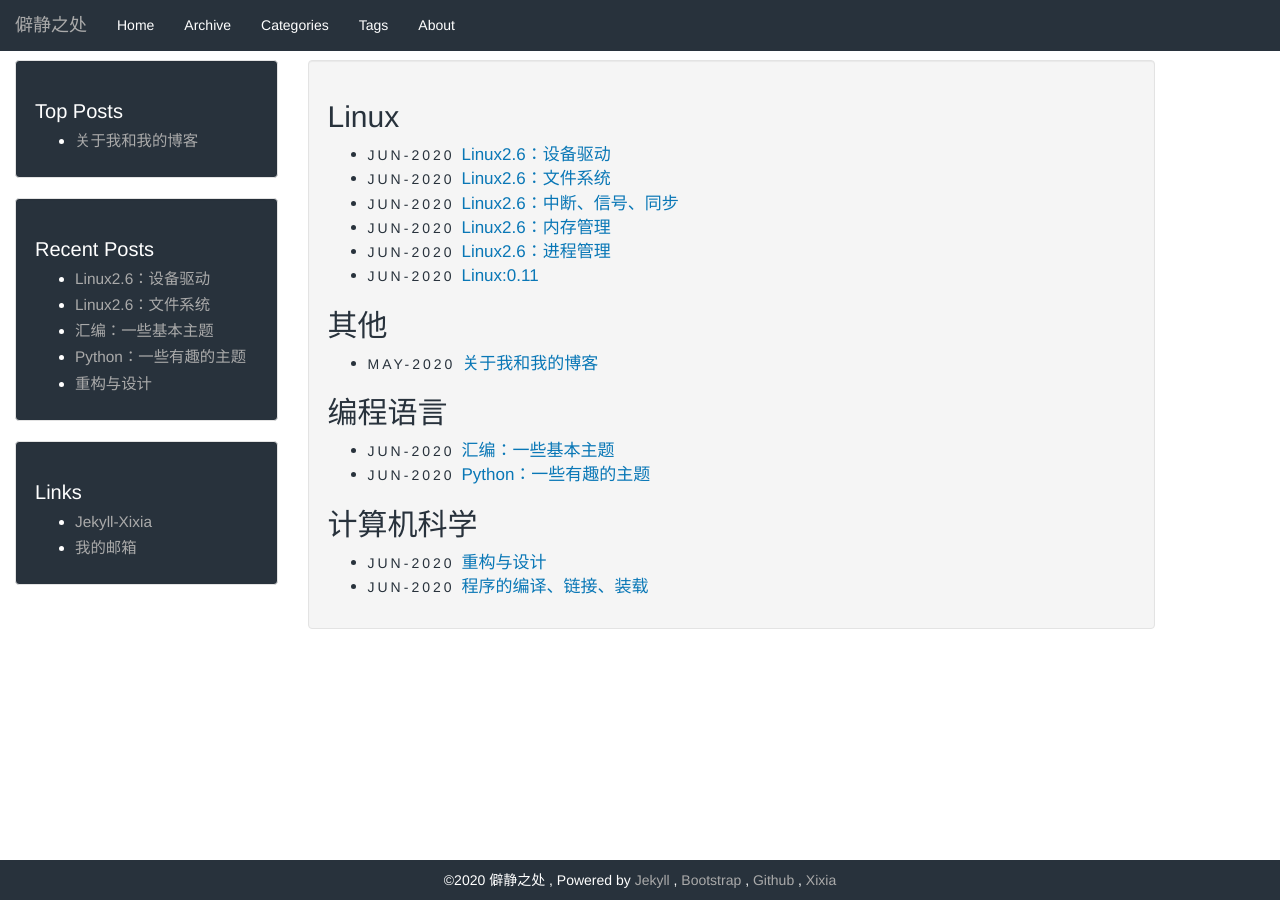
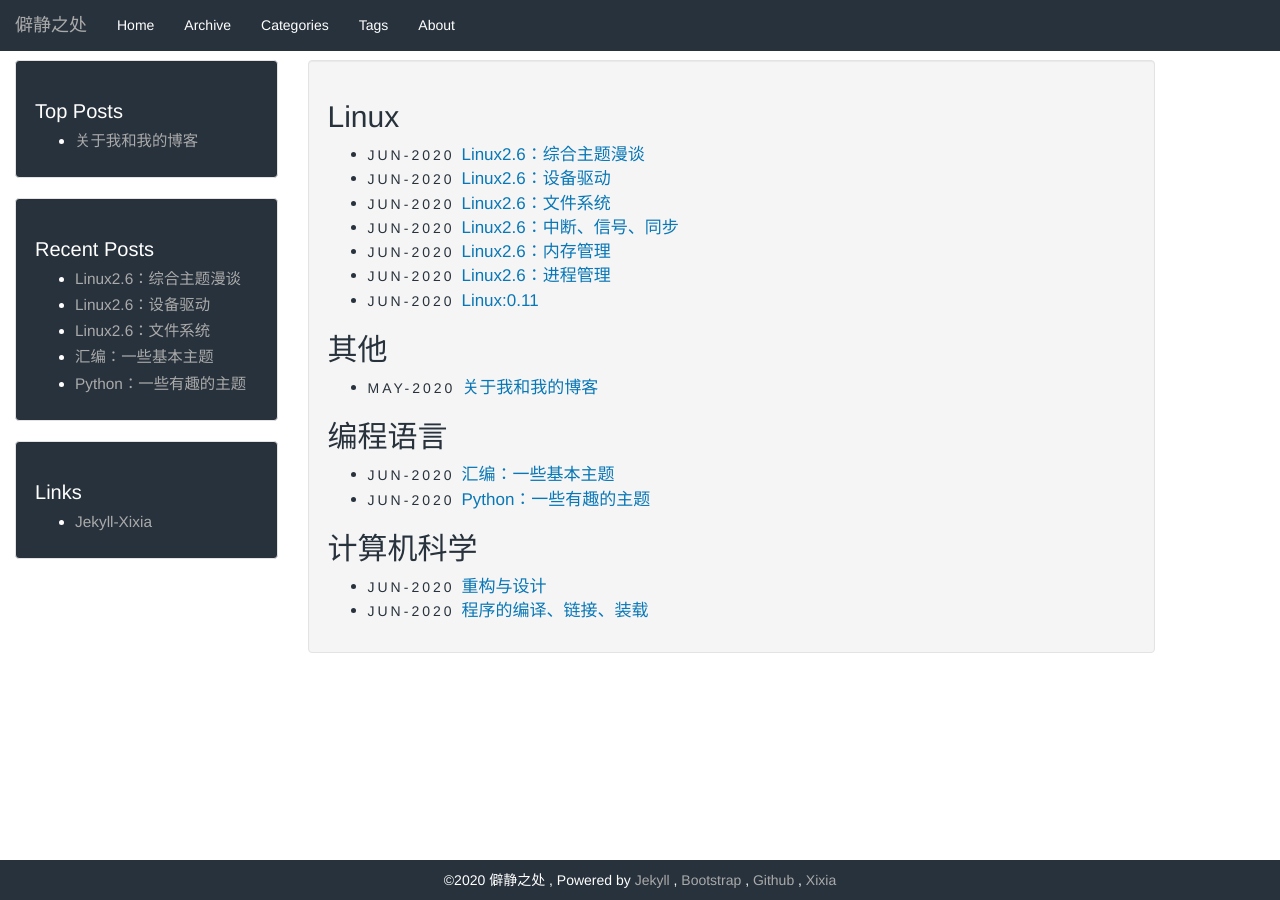
Before and after one commit to umbraseven/umbraseven.github.io, a Jekyll site: the page built from categories.html, in a window 1280 px wide. Built offline with Jekyll 4.4.1, drawn with Linux system fonts in a browser that asks for light colours; some of the changed lines change nothing that is shown.

Commit message:
new post：linux topics

```diff
--- a/_data/links.yml
+++ b/_data/links.yml
@@ -1,5 +1,2 @@
 - url: "https://github.com/zxixia/jekyll-xixia"
   title: "Jekyll-Xixia"
-
-- url: "wingssir@163.com"
-  title: "我的邮箱"
--- /dev/null
+++ b/_posts/2020-06-17-linux-2.6-topics.markdown
@@ -0,0 +1,268 @@
+---
+layout: post
+title:  "Linux2.6：综合主题漫谈"
+date:   2020-06-17 16:30:00 +0800
+categories: Linux
+tags: Linux
+description:
+---
+
+*  目录
+{:toc}
+
+***
+
+## Hello,World!
+
+编写一个c程序，输出“Hello,world!”到控制台。这个中间发生了一些什么？我们可以谈到到哪些话题？
+
+### 准备
+
+**编写一个c程序文件**
+
+* hello.c文件：vfs，ext2/3，super_block、inode、dentry、file对象，各种对象的ops，通用接口read/write/open等的实现……
+
+* 进程的io等待：睡眠、唤醒、等待队列；调度，时间片，优先级，进程状态……
+
+* 磁盘的页高速缓存：sb的缓冲区高速缓存，脏页的写回。
+
+* 磁盘的访问：通用块层、逻辑块设备、io调度、request、电梯算法、块设备驱动、设备驱动模型、sysfs、设备文件……
+
+* 磁盘中断：中断处理函数，irq，内核的执行逻辑流，中断的通用处理流程，同步与保护，上半部和下半部……
+
+* 内存：inode等对象的slab缓存，页高速缓存的页申请，伙伴系统，页框回收……
+
+***
+**编译**
+
+（了解得很浅，简单过一下）
+
+* 预处理：纯文本处理，其中应该同样有语法分析、词法分析等过程，从广义而言应该也是属于一次编译，只是输入输出均为文本。
+
+* 词法分析：从字符流变为token集合。原理可以是有限状态自动机……
+
+* 语法分析：建立抽象语法树，方法大概有两类，从左至右的回溯推导，和从右至左的移进规约，两者都可以加入前看符号来尽可能剪枝。还有一个隐含的主题是语法定义。另外通过表驱动，规定一定的语法输入格式，能写一个可以生成语法分析程序的程序……
+
+* 语义分析：摆脱源码，基于ast分析，典型的就有类型检查。这一步似乎可以做很多事。
+
+* 中间代码生成和各种优化：比如某些表达式的值静态推导，某些路径的优化等等。
+
+* 汇编代码生成：
+
+* 目标文件生成：除了code正文之外，还有许多其他的段，比如data、bss、符号表、重定位表等等。这是一个完整的elf文件，有文件头，段表等。
+
+* 链接成可执行目标文件：静态链接，符号决议，重定位，生成elf文件。
+
+***
+### 执行
+
+**开始执行**
+
+* shell中输入命令hello，开始查找可执行的目标文件（其中有大量的文件系统、io操作）。
+
+* fork()。创建一个子进程，父进程等待它执行完成。初始化必要的数据结构，比如task_struct、mm和页表等等，写时复制，共享页框。
+
+* 子进程被调度。开始执行exec()。清理很多从父进程继承的资源，装载目标文件，重建虚拟地址空间，初始化各种线性区，建立执行文件的内存映射，修改用户态返回地址，布置堆栈等等。
+
+* 共享库装载。动态链接程序，共享库的线性区映射，动态重定位，动态链接等，一切准备就绪，返回用户态，从入口点开始执行。
+
+* 缺页异常。各种检查，线性区nopage方法，读文件，inode的address_space缓存，页表项修改，再次访问。（文件读，再一次穿过vfs、filesystem、cache、块设备处理层、io调度层、设备驱动、端口、总线、设备……）
+
+***
+**一条指令**
+
+比如mov %eax ,(0xfffffff)（瞎写的，大意是从内存某个地址读一个int到eax寄存器）
+
+寻址过程：
+
+* 逻辑地址到线性地址：输入为逻辑地址，默认的段寄存器为ds，根据其中的段选择子，访问对应的gdt表项，做权限判断，得到段基址，加上逻辑地址偏移，生成线性地址。
+
+* 线性地址到物理地址：开启分页模式后，所有的地址访问都是基于线性地址，通过mmu单元完成的。pg0地址存放在cr控制寄存器中。线性地址通过页表的逐级转换，最后变为物理地址，放到地址总线，访问内存。中间还有tlb加速页表项的寻址处理。
+
+
+执行过程：
+
+* 分阶段：
+
+* 流水线：
+
+* 状态机本质：
+
+* 堆栈、寄存器、cpu的配合：
+
+***
+## 页框回收
+
+想回收页框，要问的第一个问题是：在任意时刻，内存是如何被使用的？如何分布的？它可能被哪些对象占用？可以被释放吗？对象将来还需要使用它吗？内存是如何被内核组织和管理起来的？入口在哪里？如果要释放，需要修改哪些数据结构才能维持自洽？
+
+所以页框回收是一个综合性问题。
+
+***
+### 内存分布
+
+**内核如何使用内存？**
+
+内核需要维持大量的数据结构，来管理进程，管理各种资源，典型的有进程描述符、mm和线性区描述符、页表、信号、中断子系统、调度子系统、文件系统等等，这些数据都是由内核管理，存放在内核空间。这些数据也许可以分为两类：
+
+* 一类是独立于某个进程而存在的，典型的是设备和文件、物理内存page描述符、中断等。
+* 一类是描述进程和进程所拥有的资源的，它们会随着进程的创建和终止而动态变化。
+
+内核对内存的使用方式主要有两种，一种是页，一种是slab对象。页的分配是由伙伴系统来管理的，slab缓存同样是从伙伴系统里拿页的。
+
+从页的最终去向上，可能已经被slab层拿来装对象了，可能还在slab中没有使用，可能在页高速缓存了，另外还有静态分配的内核代码和数据，还有内核的保留页和特别专用页，哪些页可以被回收？
+
+* 怎么才叫回收？如果页是空的，或者信息无效，直接丢弃就可以。如果页中的信息有效，且能对应到磁盘，那就只需要写回磁盘，释放脏页。如果页中的信息有效，且没有磁盘文件对应，那就不能同步也不能丢弃了，但是可以交换到磁盘，本质上就是强行弄个文件给它装着，需要的时候再读进来。
+
+* 在内核中，作为slab对象分配出去的内存，其中装的是各种内核数据结构，说不定什么时候就要使用，而且在很多内核执行流里，是不允许触发缺页异常的，自然也不能临时走io去磁盘读，阻塞当前的执行流，所以这一部分内存是不能交换出去，不能回收的。
+
+* 另外的内核专用的，比如保留页、内核态堆栈页，比如内核的静态数据和代码区等，页都不能回收。
+
+* 页高速缓存中的页呢？应该大都是可以同步和回收的，比如其中映射到文件，或者映射到块设备缓冲区的，都可以将数据同步到磁盘，然后释放该页。
+
+* slab中还没有使用的页呢？直接拿去用就好。还有其他的一些缓存，比如目录项、inode的应该也可以回收。
+
+***
+**进程空间**
+
+因为进程可能长时间睡眠，而且进程数量可能开很多，所以从原则上来说，进程所占用的页应该全部可以回收。
+
+进程会通过哪些方式占用内存？进程地址空间是通过线性区来管理的，线性区有匿名区和映射区，对于映射区，可以同步后释放，比如可执行文件、共享库等的内存映射区；对于匿名区，可以交换后释放，典型的就是堆栈数据。
+
+***
+**关键点**
+
+不管是内核还是进程，要想动态拿页，不管通过哪个入口、何种方式，不管中间多么曲折，最终都是要向伙伴系统申请的，它的基本单位一定是页。
+
+比如进程，分配页的时机有哪些？
+
+* 映射区访问，页表项无效，触发缺页异常，在内核的异常处理函数中，申请一个页（可能是共享），读进数据，然后将页表项映射过去。
+
+* 匿名区扩展。增加堆线性区边界，等到访问时，缺页异常但地址合法，于是申请一个空白页。
+
+所以，都是经过缺页异常，从伙伴系统手里，一次一个页拿到的。
+
+***
+内核呢？分配页的时机有哪些？
+
+* 一种是直接的拿整页，甚至一堆整页，然后自行规划，比如page描述符大数组，或者载入比较大的模块时，应该是要拿到连续页框的。又比如页高速缓存，那就是一次一个页了。
+
+* 更多的一种呢，是各种内核数据结构的申请。在用户态进程中，如果在堆中申请这种对象，其实并不会触发一次内存分配，而仅仅是线性地址分配。在内核中没有人提供这些服务，所以就需要有slab缓存了，而slab在空间不够时，会一次从伙伴系统里拿多个页。
+
+当然在内核初始化时，要确定哪些页可以交给伙伴系统管理，还要各种分区（zone），确定水位、保留区等等，这样的细节非常多。
+
+但是总体图景大概如上讨论，这样随着系统的运行，随着进程的创建和终止，文件的打开和关闭，我们也许能大概地有一个把握，内存中有哪些东西出现，有哪些东西消失，内存的大致分布，其中各种成分的拥有者、比例、性质、将来的预期……
+
+至于具体的页框回收策略、原则、算法、流程等，在对内存管理有一定整体把握的情况下，应该是不难理解的。
+
+一个具体的lru算法，仅仅是设计的结果，我们读它只能知其然。但它为何如何设计？设计者在设计它时所面对的、基于的是什么？他做了哪些思考？在我们能看到的选项A的背后，是否曾丢弃了选项BCDEF呢？设计者在每一步、每一个细节里，都面临了哪些选择，又为何会如此选择？
+
+我想这些思考，对深入研究一个复杂系统而言是必须的。当然我现在还远远没有能力去深究这些，所以还只是纸上谈兵，做一些有趣的瞻望。
+
+***
+### 反向映射
+
+如果知道了内存页的当前状态，那如何才能找到它们并完成释放？有两条路径：一种是先找到物理页的使用者，从它们手里拿回来再释放掉；一种是从物理页出发，释放可以释放的，再想办法告知使用者。
+
+因为使用者形态各异，如果是统一处理，从物理页本身出发似乎更好：在page描述符中加入足够的字段，以描述页当前的状态，从这些状态中我们可以判断出它能否被回收、应该如何回收。这样在回收时，我们只需要基于page描述符去处理，而不用管是谁在使用它，它在逻辑上存在于何处。如果判断它可以回收，我们再通过某种方式获得使用者，减去它的持有，然后将页回收掉。为了能从page找到持有者（比如页表），我们需要建立的就是反向映射。
+
+反向映射的具体分类、处理流程、细节我不想过多描述（直接参考书本或者源码最好），反向映射的出发点是值得关注的，这种机制简化了我们在管理内存时的操作和层次，使得页框回收只需要关注页框本身。
+
+同时内存可以很大，page描述符数组项数可以很多，如果在回收时去遍历它，无疑会非常耗费时间。怎么办？通过链表将不同状态的页组织起来，在处理的时候顺着链表往下遍历就好，非常省工夫。
+
+lru算法里，就有活动页和非活动页两个链表，页描述符里有三个重要的标志，lru、active、reference，描述了页的状态。在我们每一次访问页的时候，都会对这几个状态进行合理的更新，同时会将页在这几个链表中进行移动。
+
+这种提前组织也反应了某些计算机科学的理念：首先是平摊代价问题，通过在单次访问做一些操作，使得在执行回收时大大减小，相当于代价被均匀掉了，而在计算机系统里，去峰是非常重要的，因为很多时候决定一个东西行不行的，不是平均起来行不行，而是在最差情况下能否在deadline限制之内。同时，这也类似于一个无序数组，如果我们要经常查找它，那随时保持其有序效率是最高的，会避免很多重复操作。
+
+
+另外一个值得关注的点是，在计算机领域里有很多经验性问题，这些问题往往没有一个绝对的标准答案，而只能试一下，根据结果再来优化。当最后得到满意的结果时，我们往往也没法给出完整的理由，只能说在这种环境下，实际结果说明就是这个方法、这个参数好……
+
+而页框回收就是这种问题之一，如何调节其中的参数，获得比较好的性能，这是一个工程问题……
+
+另外还碰到一个有趣的小问题，既然页都在active或者inactive链表里了，那干嘛还要active标志？道理是这么个道理，但是当你拿到一个page描述符时，你怎么知道它在哪个链表里？怎么完成自我确认？所以标志还是要的……
+
+
+***
+## 进程间通信
+
+
+### 管道
+
+讨论管道有助于我们理解文件系统。
+
+一个最简易版的管道可以如何实现？
+
+管道的基本运行流程是：
+
+* 我们需要两个文件，一个的打开方式是读，一个的打开方式是写，两个进程分别持有。两个文件指向同一个inode，inode有一片数据缓冲区buffer，可以循环使用。读者和写者密切配合，互相等待和睡眠，直到数据传输完成。
+
+管道可以看作是一个特殊的文件，同样有打开、关闭、读、写操作，同样有fd、file、inode，但是它不对应磁盘文件，它的数据区也比较特殊，不支持随机读写，而只能顺序读数据流。
+
+第一个问题是，管道作为一个文件，需要文件系统吗？
+
+* 如果说文件是数据流，那文件系统是什么？文件系统可以有效地组织文件，使得我们可以通过文件名找到对应文件的inode，同时还可以管理文件系统整体中的数据，使得文件与文件之间不发生数据混乱……总之，文件系统可以视为一种对文件的组织管理。
+
+* 那么文件系统对于任何文件都是必须的吗？似乎不然。如果我就是一个单独的文件，我有办法可以生成它（文件系统当然可以提供这个功能，但是绕开文件系统，我手动实现也是ok的吧？），我对它的读写也不会影响到其他任何东西，那我就是一个单独的文件，向外满足文件通用接口，那我似乎不用对它搞什么组织管理，我也可以不用文件系统？
+
+* 所以，管道作为一个独立文件，只通过父子关系继承，不安装到系统目录，似乎可以独立存在，不搞文件系统？
+
+
+《深入理解linux内核》中说，为了加速对于pipe的处理，实现了pipefs文件系统，但是没有安装到系统目录。为何可以加速？因为vfs的特殊处理吗？不太清楚。
+
+***
+通过pipefs，我们也可以看到文件系统的几种容易混淆的操作：注册、创建、安装。
+
+* 注册对应的是文件系统类型，是将一种文件系统类型添加到内核中，这样才能在需要时创建，这就类似于我们在创建一个对象之前，先要声明对象的类。
+
+* 创建则是创建一个确定类型的文件系统，要为它分配数据结构，要将它放到内核的文件系统管理链表里。核心数据结构是什么？通过get_sb()拿到的super_block。
+
+* 安装呢？则是将该文件系统挂载在哪个位置，linux在这一方面极为灵活。像pipefs，就是没有安装点的，所以不存在命名空间里，也就无法被普通进程所访问。
+
+能不能创建两个pipefs？当然可以，只要你开心，完全可以在init_pipe_fs()里，调用完register_filesystem()后，手动调用do_kern_mount()两次，传入不同的名字……（没试过，大概是可以的吧)
+
+***
+类似的一个问题是，当我们插入一个安装了ext3文件系统磁盘，系统建立一个设备文件，让我们可以访问到它。但是只有当我们用ext3将它安装到某个系统目录，我们才可以访问它其内的普通文件。
+
+在这之前之后，系统中发生了什么变化？
+
+* 当我们插入一个块设备时，系统将它作为一个块设备，加入了bdev特殊文件系统，同时建立了设备文件，让我们可以从系统目录中访问到它。但此时它是“设备文件”，也就是将它整体作为一个数据序列，是一个大文件，而没有展开为一个文件系统以及其内的各种目录和文件。
+
+* 我们如何展开它呢？用对应的数据组织方式去解释它，也就是用某种文件系统规则去适配它、解析它，让其内的数据具有各自的含义——有的是元数据，有的是数据。于是它们有了更深一层的含义，成为了一个自洽的文件系统，其中的数据部分能重新组合牵连成线，组成新的数据序列，成为一个一个独立的文件。
+
+内核如何具体地完成这个过程？
+
+* 当我们执行mount -t ext2 /dev/fd0 /myfs，mount()系统调用会经过层层中转，到do_kern_mount(fstype, flags, name, data)，在它内部会调用该fstype所定义的get_sb，比如ext2_get_sb()。
+
+* ext2_get_sb()只有一行代码，get_sb_bdev(fs_type, flags, dev_name, data, ext2_fill_super)，在其中，通过块设备读取sb块，再间接调用ext2自己定义的fill_super，最后得到一个完整的sb。为什么可以这么做？因为对各种文件系统，超级块总是在第二个块（第一个块是引导块），所以可以用通用的方式读出来，然后由文件系统自己定义的fill函数来解释（这个函数一般都很长……）
+
+* 然后从这个安装点开始，新的目录树开始建立起来了，可以通过文件名在其中搜索到对应的目录项和inode，建立新的数据序列……
+
+***
+### IPC
+
+（这一块还很模糊，也没有跟源码，简单过一下）
+
+两个进程如何通信？信号机制是其中的一种，但是信号只有标志，不能携带数据。所以还要更多的机制来支持进程之间的数据交换。
+
+这种数据交换有两个基本问题是必须考虑的：首先两者要能访问到同一块数据，我们可以称之为资源；其次两者要有一种同步机制，以保证一致性。
+
+在内核中，同样有多个、多种执行流，同样需要做同步，比如自旋锁、信号量之类的。对于用户进程，信号量毫无疑问同样非常有吸引力——如果我们能定义一块能被多个进程访问的数据块，那我们是否也可以用信号量进行保护呢？每次访问都尝试持有，不成功则可以睡眠等待；释放的人则负责唤醒……
+
+但是进程信号量还有一些麻烦，比如进程可能在持有信号量时被杀死，这样就永远无法释放了，比如在等待的时候被杀死，这样就没法up了等等。所以还需要提供一些异常情况下的回滚机制……
+
+这种信号量如何实现？肯定需要内核的支持。内核如何支持？
+
+***
+内核定义了一套ipc资源体系，统一提供不同的ipc机制，比如信号量、消息、共享内存区，它们都是“资源”，其中都内嵌了kern_ipc_perm，可以认为它们都是是ipc体系中“资源接口”的派生，而对于资源管理的模式是通用的。
+
+
+共享内存区一个很有意思的点是，它是基于vfs实现的，当两个进程要共享一片内存区时，可以建立一个vm_file，两者都创建一个线性区并映射到这个文件，而这个文件的数据页会放在页高速缓存里，也就是对一片共享内存区的访问，两个进程是通过一个虚拟文件的内存映射来完成的。
+
+对于这个特殊的文件系统，它的file_operations只需要定义mmap，也就是如何完成内存映射，因为它从来都不会被直接read和write，对它的访问都是通过直接的线性地址访问实现的……
+
+
+***
+消息队列。
+
+它的数据结构定义很有意思，正文接在数据头之后，在数据头里存有正文的长度，这样就可以支持数据长度可变了……
+
+***
```
